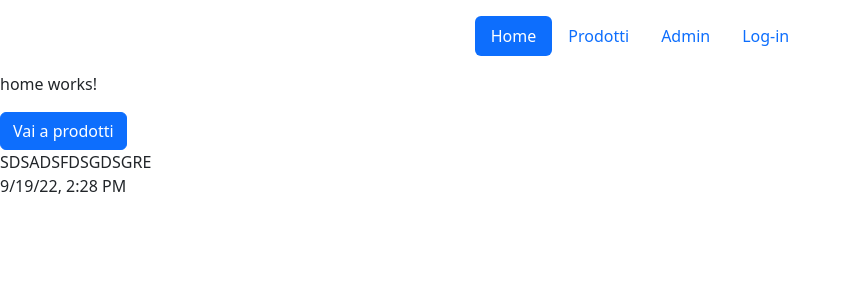
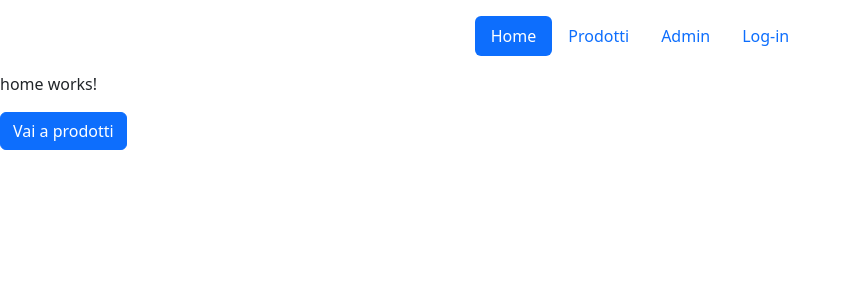
Before and after one commit to ironmanromeo/angular-corso, an Angular app: page / in a window 1280 px wide. Shown: the top 300 px of the page, without its empty margins (0-851 px from the left). Built offline with nearby package versions, Linux system fonts and the light colour scheme.

Commit message:
feat: observable

```diff
--- a/src/app/home/home.component.html
+++ b/src/app/home/home.component.html
@@ -1,5 +1,3 @@
 <p>home works!</p>
 
 <button (click)="onGoProducts()" class="btn btn-primary">Vai a prodotti</button>
-<div>{{ nome | uppercase | riduciLunghezza:15 }}</div>
-<div>{{ mia_data | date:'short' | uppercase }}</div>
--- a/src/app/home/home.component.ts
+++ b/src/app/home/home.component.ts
@@ -1,5 +1,7 @@
-import { Component, OnInit } from '@angular/core';
+import { Component, OnInit, OnDestroy } from '@angular/core';
 import { Router } from '@angular/router';
+import { Observable, Subscription } from 'rxjs';
+import { ProdottoService } from '../prodotto.service';
 
 @Component({
   selector: 'app-home',
@@ -7,15 +9,22 @@ import { Router } from '@angular/router';
   styleUrls: ['./home.component.css']
 })
 
-export class HomeComponent implements OnInit {
+export class HomeComponent implements OnInit, OnDestroy {
 
-  nome = "sdsadsfdsgdsgregr"
-  mia_data = new Date()
-  isLogged = false
+  private subscription?: Subscription
 
-  constructor(private router: Router) { }
+  constructor(private router: Router, private prodottoService: ProdottoService) {
+  }
 
   ngOnInit(): void {
+    this.subscription = this.prodottoService.observable.subscribe(count => {
+      console.log(count);
+
+    })
+  }
+
+  ngOnDestroy(): void {
+     this.subscription?.unsubscribe()
   }
 
   onGoProducts(){
--- a/src/app/prodotto.service.ts
+++ b/src/app/prodotto.service.ts
@@ -1,4 +1,5 @@
 import { Injectable } from '@angular/core';
+import { Observable } from 'rxjs';
 
 import { Prodotto } from './dati/prodotto.data';
 
@@ -15,6 +16,19 @@ export class ProdottoService {
     {codice: "005", nome: "prodotto5", categoria:5, slug:"prod5", foto: "", prezzo: 100}
   ]
   private _carrello: Prodotto[] = []
+  public observable: Observable<number>
+
+
+  constructor() {
+    this.observable = new Observable( subscribe => {
+      let count = 0
+      setInterval(() => {
+        subscribe.next(count)
+        count++
+      }, 1000)
+    })
+  }
+
 
   aggiungiCarrello(prodotto: Prodotto){
     this._carrello.push(prodotto)
@@ -35,6 +49,4 @@ export class ProdottoService {
   get carrello(){
     return [...this._carrello]
   }
-
-  constructor() { }
 }
```
